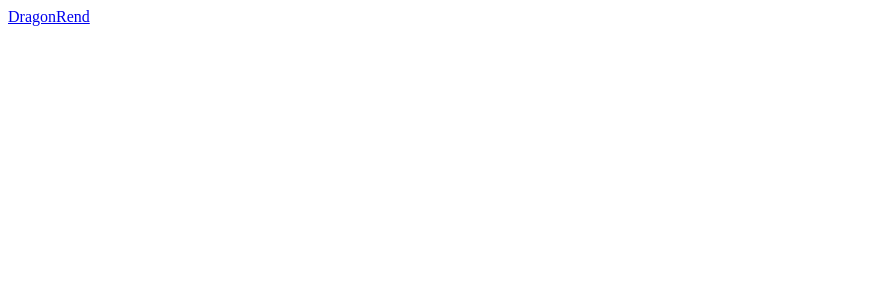
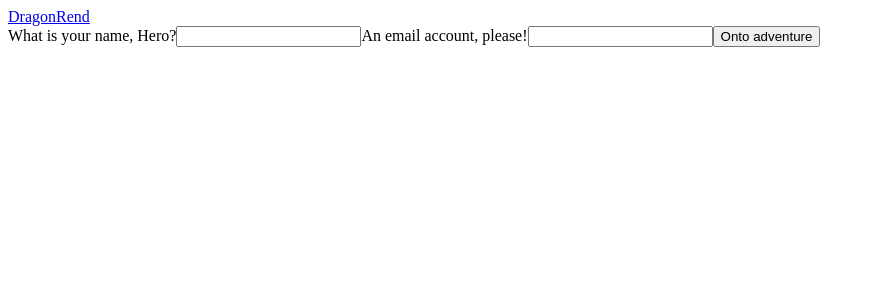
Before and after one commit to jonnicwolf/DragonRend-react, a React (Create React App) app: page /newGameMenu in a window 1280 px wide. Before the commit this address had no page. Shown: the top 300 px of the page, without its empty margins (0-875 px from the left). Built offline with nearby package versions, Linux system fonts and the light colour scheme.

Commit message:
newgamepage implemented

```diff
--- a/src/App.js
+++ b/src/App.js
@@ -12,6 +12,7 @@ import {Routes, Route, Link} from 'react-router-dom';
 import DragonRend from './pages/DragonRend';
 import AboutPage from './pages/AboutPage';
 import BugsPage from './pages/BugsPage';
+import NewGamePage from './pages/NewGamePage';
 
 /*
 ..######...#######..##.....##.########...#######..##....##.########.##....##.########..######.
@@ -24,6 +25,7 @@ import BugsPage from './pages/BugsPage';
 */
 import DragonRendBanner from './components/DragonRendBanner';
 
+
 const App = () => {
     return(
         <>
@@ -34,6 +36,7 @@ const App = () => {
                 <Route path='/' element={<DragonRend/>}/>
                 <Route path='/bugs' element={<BugsPage/>}/>
                 <Route path='/about' element={<AboutPage/>}/>
+                <Route path='/newGameMenu' element={<NewGamePage/>}/>
             </Routes>
         </>
     )
--- a/src/components/forms/NewGameForm.js
+++ b/src/components/forms/NewGameForm.js
@@ -10,6 +10,8 @@ const NewGameForm = () => {
             <input required type="text" name="email"/>
             {/* when email is input, render "Would you like to recieve game and account updates?"
             also optional recovery email */}
+
+            <button>Onto adventure</button>
         </form>
     )
 };
--- a/src/components/menus/MainMenu.js
+++ b/src/components/menus/MainMenu.js
@@ -12,7 +12,7 @@ const MainMenu = () => {
         border-radius: 25px;
         border-color: brown;
         font-size: 50px;
-        width: 300px;
+        width: 300p;x
     `
     return (
         <nav>
--- /dev/null
+++ b/src/pages/NewGamePage.js
@@ -0,0 +1,12 @@
+import React from 'react'
+import NewGameForm from '../components/forms/NewGameForm';
+
+const NewGamePage = () => {
+    return (
+        <div>
+            <NewGameForm />
+        </div>
+    )
+};
+
+export default NewGamePage;
```
